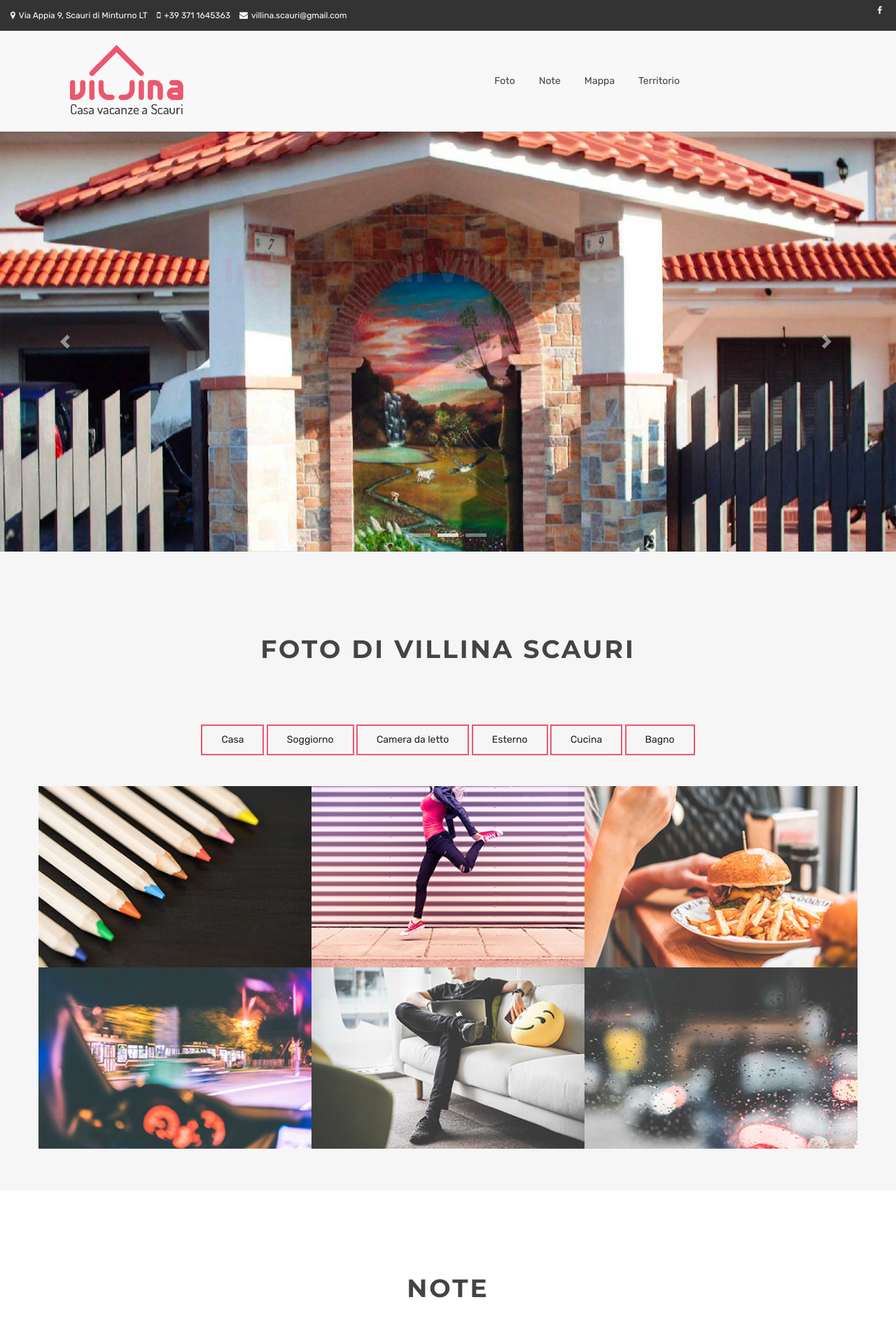
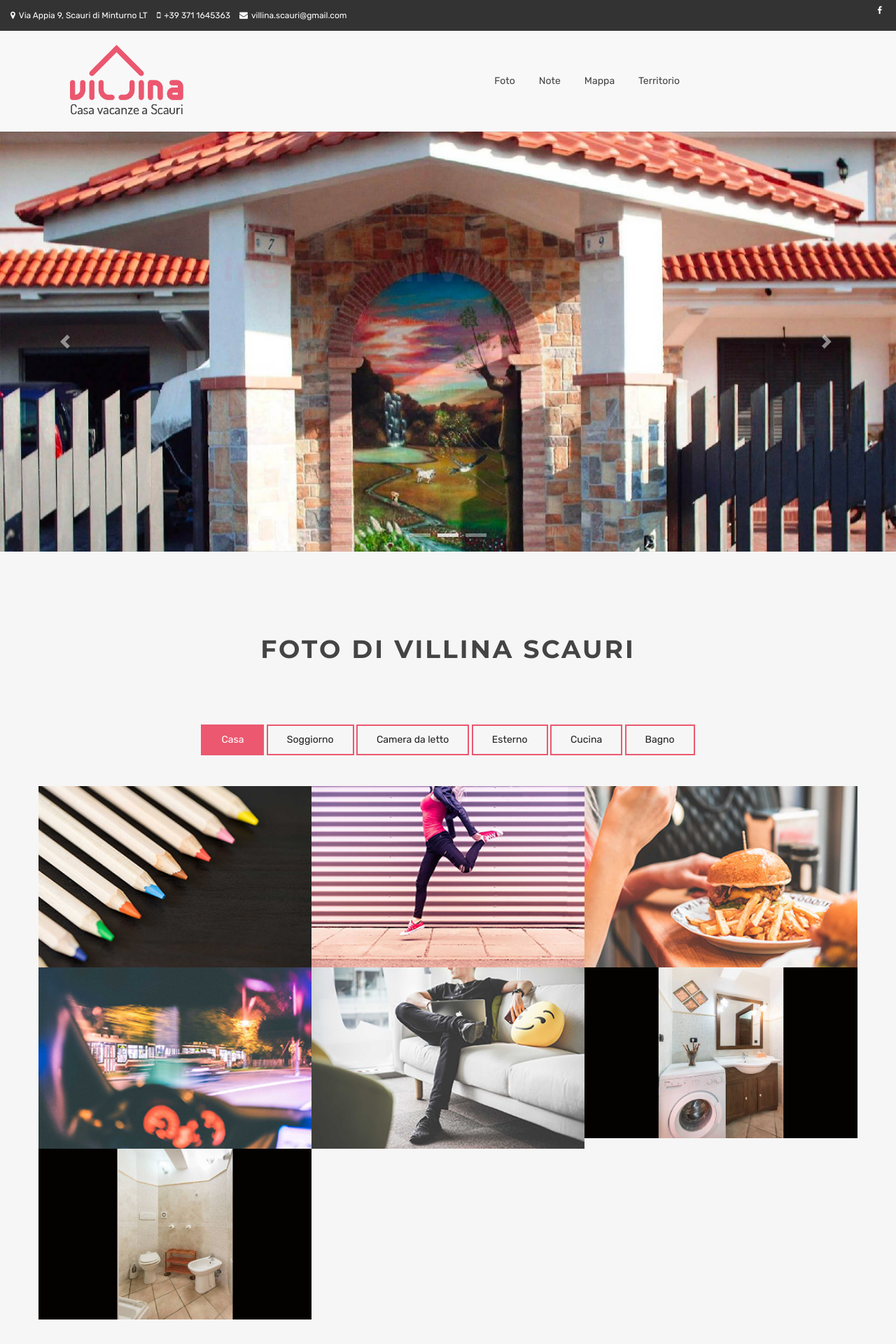
Before and after one commit to filippo-fresilli/villina-scauri, a Jekyll site: the page built from index.html, in a window 1280 px wide. Shown: the top 1920 px of the page at 70% size. Built offline with Jekyll 4.4.1, drawn with Linux system fonts in a browser that asks for light colours.

Commit message:
adding portfolio photos

```diff
--- a/index.html
+++ b/index.html
@@ -157,7 +157,7 @@ canonical: https://villinascauri.com
             class="controls text-center wow fadeInUpQuick"
             data-wow-delay=".6s"
           >
-            <a class="filter active btn btn-common" data-filter="home">
+            <a class="filter active btn btn-common" data-filter="all">
               Casa
             </a>
             <a class="filter btn btn-common" data-filter=".living-room">
@@ -182,7 +182,7 @@ canonical: https://villinascauri.com
         <!-- Portfolio Recent Projects -->
         <div class="row wow fadeInUpQuick" data-wow-delay="0.8s">
           <div
-            class="col-sm-6 col-md-4 col-lg-4 col-xl-4 mix home kitchen"
+            class="col-sm-6 col-md-4 col-lg-4 col-xl-4 mix kitchen"
           >
             <div class="portfolio-item">
               <div class="portfolio-img">
@@ -217,7 +217,7 @@ canonical: https://villinascauri.com
             </div>
           </div>
           <div
-            class="col-sm-6 col-md-4 col-lg-4 col-xl-4 mix home living-room"
+            class="col-sm-6 col-md-4 col-lg-4 col-xl-4 mix living-room"
           >
             <div class="portfolio-item">
               <div class="portfolio-img">
@@ -252,7 +252,7 @@ canonical: https://villinascauri.com
             </div>
           </div>
           <div
-            class="col-sm-6 col-md-4 col-lg-4 col-xl-4 mix home bathroom"
+            class="col-sm-6 col-md-4 col-lg-4 col-xl-4 mix bathroom"
           >
             <div class="portfolio-item">
               <div class="portfolio-img">
@@ -287,7 +287,7 @@ canonical: https://villinascauri.com
             </div>
           </div>
           <div
-            class="col-sm-6 col-md-4 col-lg-4 col-xl-4 mix home outdoor"
+            class="col-sm-6 col-md-4 col-lg-4 col-xl-4 mix outdoor"
           >
             <div class="portfolio-item">
               <div class="portfolio-img">
@@ -322,7 +322,7 @@ canonical: https://villinascauri.com
             </div>
           </div>
           <div
-            class="col-sm-6 col-md-4 col-lg-4 col-xl-4 mix home bedroom"
+            class="col-sm-6 col-md-4 col-lg-4 col-xl-4 mix bedroom"
           >
             <div class="portfolio-item">
               <div class="portfolio-img">
@@ -357,13 +357,13 @@ canonical: https://villinascauri.com
             </div>
           </div>
           <div
-            class="col-sm-6 col-md-4 col-lg-4 col-xl-4 mix home bathroom"
+            class="col-sm-6 col-md-4 col-lg-4 col-xl-4 mix bathroom"
           >
             <div class="portfolio-item">
               <div class="portfolio-img">
                 <img
-                  src="{{ BASE_PATH }}/assets/images/portfolio/img6.jpg"
-                  alt=""
+                  src="{{ BASE_PATH }}/assets/images/portfolio/antibagno.jpg"
+                  alt="antibagno"
                 />
               </div>
               <div class="portfoli-content">
@@ -391,6 +391,41 @@ canonical: https://villinascauri.com
               </div>
             </div>
           </div>
+          <div
+          class="col-sm-6 col-md-4 col-lg-4 col-xl-4 mix bathroom"
+        >
+          <div class="portfolio-item">
+            <div class="portfolio-img">
+              <img
+                src="{{ BASE_PATH }}/assets/images/portfolio/bagno.jpg"
+                alt="bagno"
+              />
+            </div>
+            <div class="portfoli-content">
+              <div class="sup-desc-wrap">
+                <div class="sup-desc-inner">
+                  <div class="sup-link">
+                    <a class="left-link" href="#"
+                      ><i class="fa fa-link"></i
+                    ></a>
+                    <a class="right-link" href="#"
+                      ><i class="fa fa-heart"></i
+                    ></a>
+                  </div>
+                  <div class="sup-meta-wrap">
+                    <a class="sup-title" href="#">
+                      <h4>TITLE HERE</h4>
+                    </a>
+                    <p class="sup-description">
+                      Lorem ipsum dolor sit amet, consectetur adipisicing
+                      elit. Sapiente vel quisquam.
+                    </p>
+                  </div>
+                </div>
+              </div>
+            </div>
+          </div>
+        </div>
         </div>
       </div>
     </div>
```
